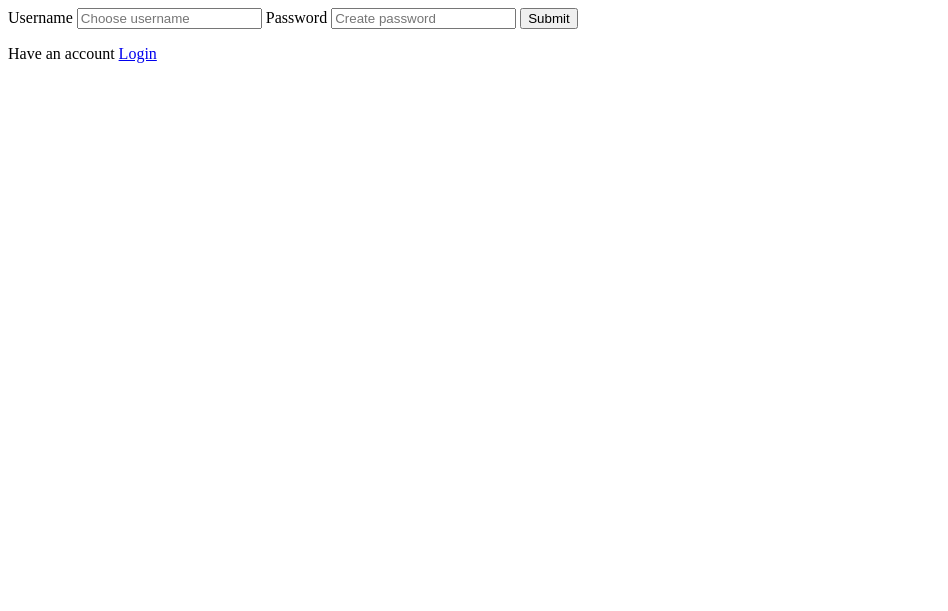
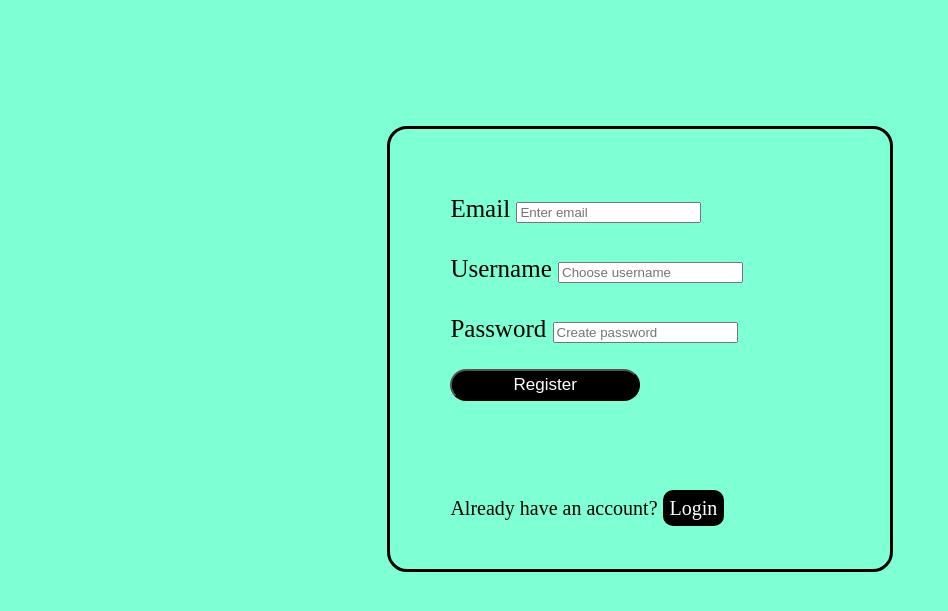
Before and after one commit to chester7772/syntech2.0, a Flask app: page /register in a window 1280 px wide. Shown: the top 611 px of the page, without its empty margins (0-948 px from the left). Run offline with Flask 3, Linux system fonts and the light colour scheme.

Commit message:
created stylesheets for login and register

```diff
--- a/app.py
+++ b/app.py
@@ -71,7 +71,7 @@ def dashboard():
     if "user_id" not in session:
         return redirect (url_for("login"))
 
-    return render_template ("dashboard.html", username=session["username"])
+    return render_template ("home.html", username=session["username"])
 
 
 @app.route("/api/user")
--- /dev/null
+++ b/static/signup.css
@@ -0,0 +1,55 @@
+body{
+    background-color: aquamarine;
+}
+
+.signupForm{
+justify-self: center;
+justify-content: center;
+align-content: center;
+align-self: center;
+margin-top: 10%;
+background-color: transparent;
+border: 3px #000 solid;
+border-radius: 20px;
+padding: 60px;
+height: 20rem;
+width: 30%;
+}
+
+.formInputContainer{
+    justify-content: center;
+    align-items: center;
+    display: block;
+    width: 100%;
+    margin-bottom: 20px ;
+    font-size: 25px;
+    line-height: 40px;
+    font-weight: lighter;
+}
+
+.formInput{
+
+}
+
+.submitButton{
+    background-color: #000;
+    color: #fff;
+    width: 50%;
+    height: 2rem;
+    font-size: 17px;
+    border-radius: 29px;
+    cursor: pointer;
+}
+
+.signupForm p{
+    font-size: 20px;
+    margin-top: 6rem ;
+}
+
+.signupForm a{
+    color: #fff;
+    text-decoration: none;
+    background-color: #000;
+    padding: 7px;
+    border-radius: 10px;
+}
--- a/templates/register.html
+++ b/templates/register.html
@@ -4,22 +4,32 @@
     <meta charset="UTF-8">
     <meta name="viewport" content="width=device-width, initial-scale=1.0">
     <title>SynTech-auth | Signup</title>
+    <link rel="stylesheet" href="../static/signup.css">
 </head>
 <body>
     <div class="pageContainer">
         <form class="signupForm" method="POST">
+            <div class="formInputContainer">
+                <label for="email">Email</label>
+                <input class="emailInput formInput" name="email" type="text" placeholder="Enter email">
+            </div>
 
-            <label for="username">Username</label>
-            <input class="usernameInput" type="text" name="username" placeholder="Choose username">
+            <div class="formInputContainer">
+                <label for="username formInput">Username</label>
+                <input class="usernameInput " type="text" name="username" placeholder="Choose username">
+            </div>
 
-            <label for="password">Password</label>
-            <input class="passwordInput" type="password" name="password" placeholder="Create password">
+            <div class="formInputContainer">
+                <label for="password ">Password</label>
+                <input class="passwordInput formInput" type="password" name="password" placeholder="Create password">
+            </div>
+            <button type="submit"  class="js-submitButton submitButton">Register</button>
 
-            <button type="submit"  class="js-submitButton">Submit</button>
+            <p> Already have an account? <a href="{{url_for('login')}}">Login</a></p>
 
             <div class="js-message"></div>
         </form>
-        <p> Have an account <a href="login.html">Login</a></p>
+
     </div>
 
 
```
Also changed, not shown: checkdb.py (added, +9 -0 lines), static/login.css (added, +55 -0 lines), templates/login.html (+12 -8 lines), instance/users.db.
